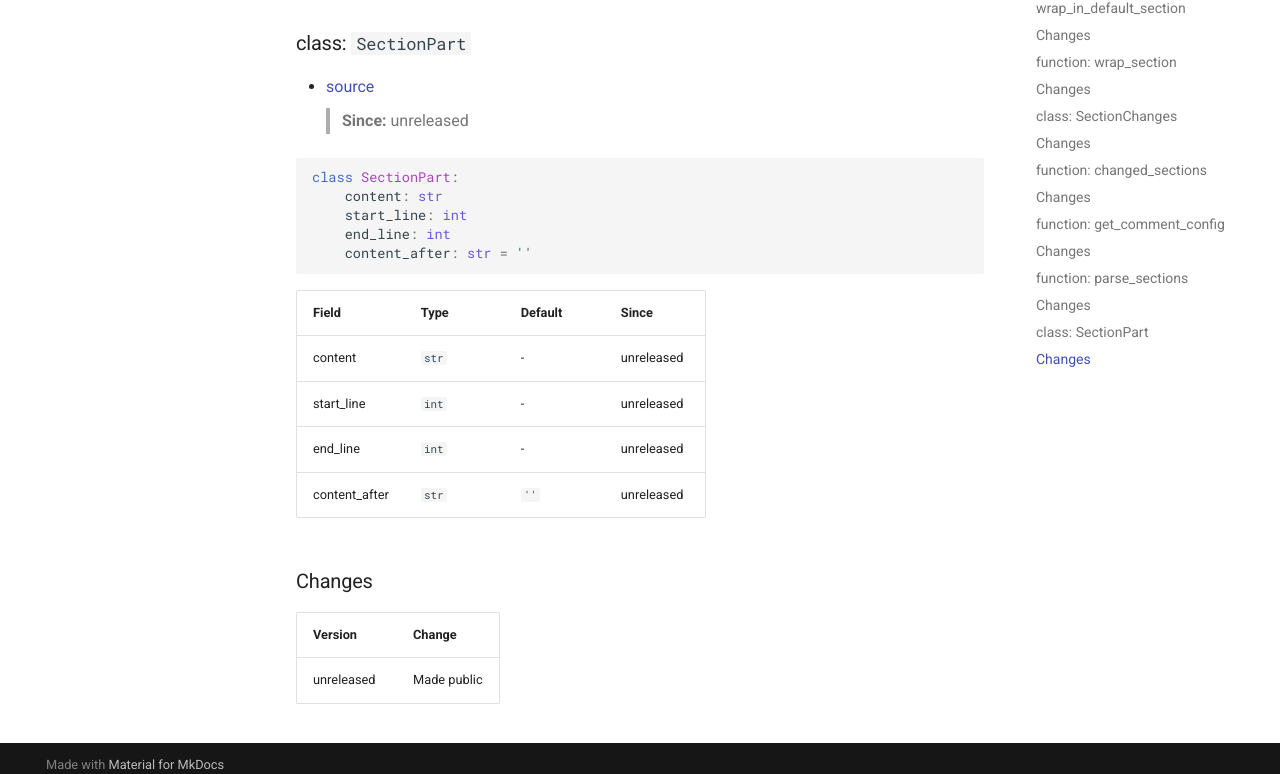
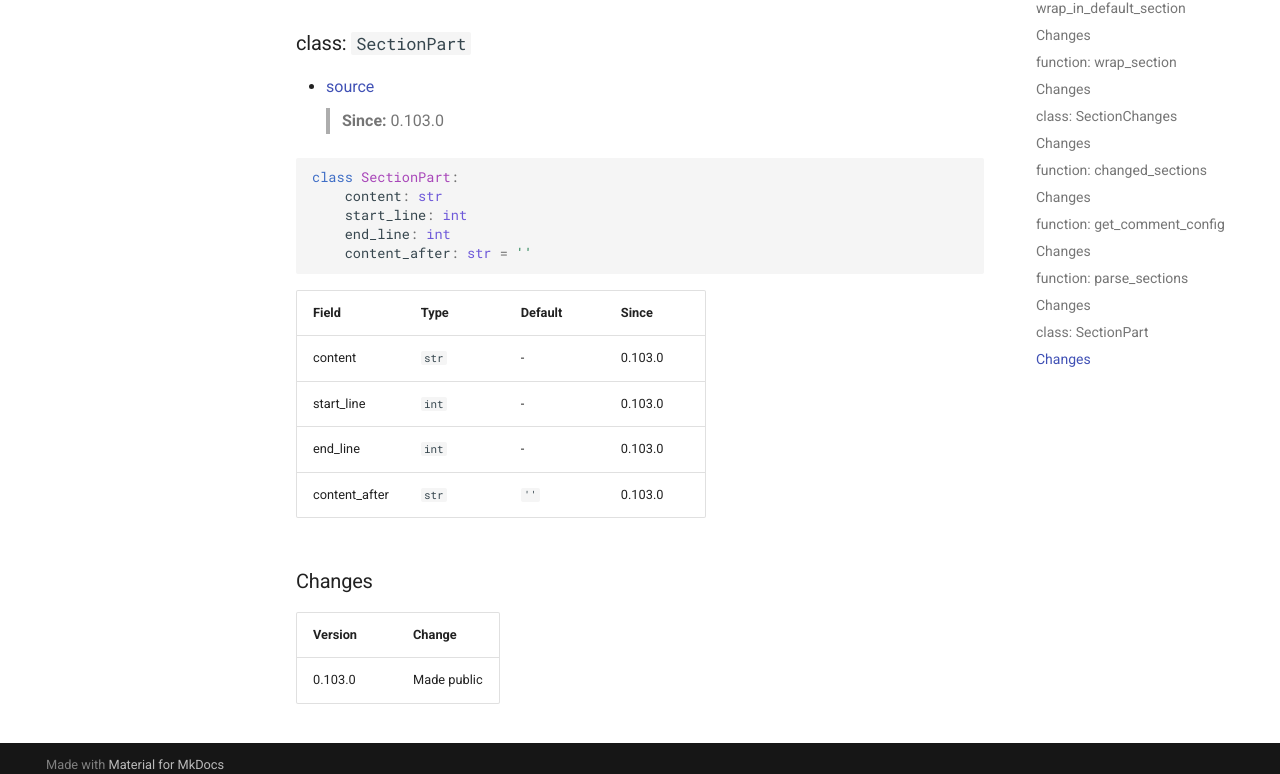
Before and after one commit to EspenAlbert/zero-3rdparty, an MkDocs documentation site: the page built from docs/sections/index.md, in a window 1280 px wide and 1400 px high, scrolled down 6439 px. Shown: the part 612-1386 px from the top of the window. Built offline with MkDocs 1.6.1 and Material for MkDocs 9.7.7, drawn with Linux system fonts in a browser that asks for light colours.

Commit message:
chore: pre-release commit for v0.103.0

````diff
--- a/docs/sections/index.md
+++ b/docs/sections/index.md
@@ -299,7 +299,7 @@ def parse_sections(content: str, tool_name: str, config: CommentConfig, filename
 
 ### class: `SectionPart`
 - [source](../../zero_3rdparty/_internal/sections.py#L24)
-> **Since:** unreleased
+> **Since:** 0.103.0
 
 ```python
 class SectionPart:
@@ -311,14 +311,14 @@ class SectionPart:
 
 | Field | Type | Default | Since |
 |---|---|---|---|
-| content | `str` | - | unreleased |
-| start_line | `int` | - | unreleased |
-| end_line | `int` | - | unreleased |
-| content_after | `str` | `''` | unreleased |
+| content | `str` | - | 0.103.0 |
+| start_line | `int` | - | 0.103.0 |
+| end_line | `int` | - | 0.103.0 |
+| content_after | `str` | `''` | 0.103.0 |
 
 ### Changes
 
 | Version | Change |
 |---------|--------|
-| unreleased | Made public |
+| 0.103.0 | Made public |
 <!-- === OK_EDIT: pkg-ext sectionpart_def === -->
--- a/pyproject.toml
+++ b/pyproject.toml
@@ -1,6 +1,6 @@
 [project]
 name = "zero-3rdparty"
-version = "0.102.0"
+version = "0.103.0"
 requires-python = ">=3.13"
 classifiers = [
   "Development Status :: 4 - Beta",
--- a/zero_3rdparty/__init__.py
+++ b/zero_3rdparty/__init__.py
@@ -2,7 +2,7 @@
 # flake8: noqa
 from zero_3rdparty import sections
 
-VERSION = "0.102.0"
+VERSION = "0.103.0"
 __all__ = [
     "sections",
 ]
````
Also changed, not shown: CHANGELOG.md (+12 -0 lines), docs/sections/replace_sections.md (+1 -1 lines), docs/sections/section.md (+5 -5 lines), zero_3rdparty.api.yaml (+73 -36 lines), 1 other file.
